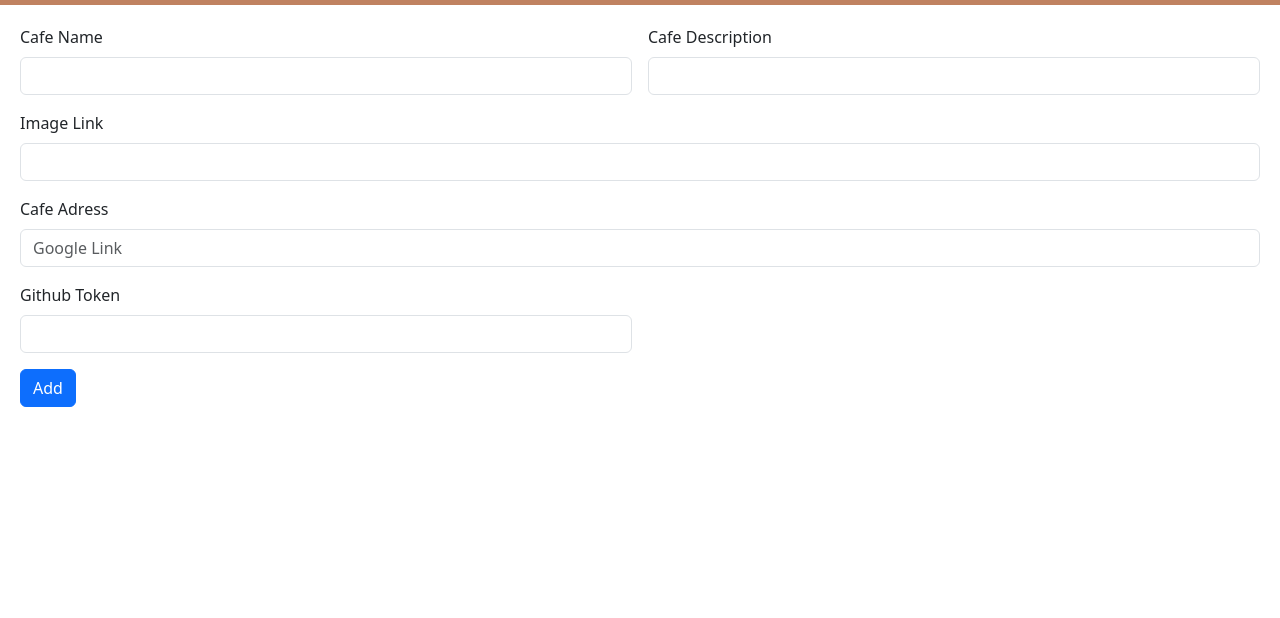
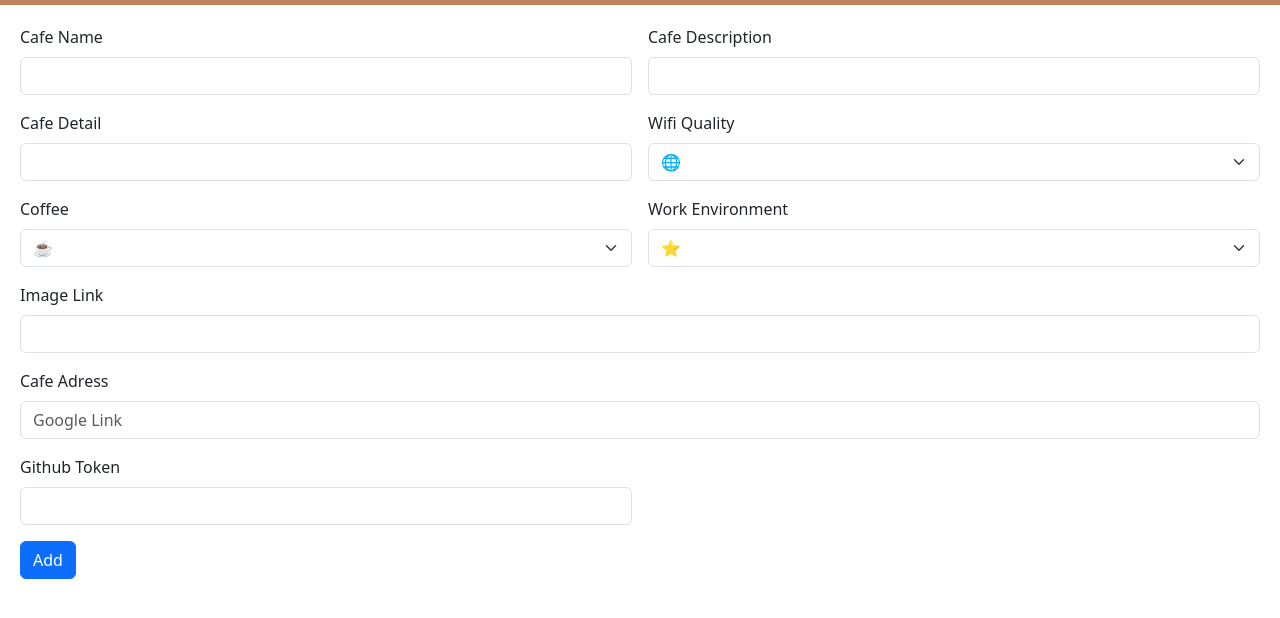
Before and after one commit to akaomerr/cafewebsite, a plain HTML site: page addcafe.html in a window 1280 px wide. Shown: the part 62-680 px from the top of the page. Drawn offline with nearby package versions, Linux system fonts and the light colour scheme.

Commit message:
add form update

```diff
--- a/addcafe.html
+++ b/addcafe.html
@@ -32,6 +32,40 @@
           <label for="cafedescription" class="form-label">Cafe Description</label>
           <input type="text" class="form-control" id="cafedescription">
         </div>
+        <div class="col-md-6">
+          <label for="detaildescription" class="form-label">Cafe Detail</label>
+          <input type="text" class="form-control" id="detaildescription">
+        </div>
+        <div class="col-md-6">
+          <label for="wifi" class="form-label">Wifi Quality</label>
+          <select class="form-select" id="wifi-quality" name="wifiquality">
+              <option value="int-1">🌐</option>
+              <option value="int-2">🌐🌐</option>
+              <option value="int-3">🌐🌐🌐</option>
+              <option value="int-4">🌐🌐🌐🌐</option>
+              <option value="int-5">🌐🌐🌐🌐🌐</option>
+          </select>
+        </div>
+        <div class="col-md-6">
+          <label for="coffee" class="form-label">Coffee</label>
+          <select class="form-select" id="coffee-quality" name="coffeequality">
+              <option value="int-1">☕</option>
+              <option value="int-2">☕☕</option>
+              <option value="int-3">☕☕☕</option>
+              <option value="int-4">☕☕☕☕</option>
+              <option value="int-5">☕☕☕☕☕</option>
+          </select>
+        </div>
+        <div class="col-md-6">
+          <label for="environment" class="form-label">Work Environment</label>
+          <select class="form-select" id="environment-quality" name="environmentquality">
+              <option value="int-1">⭐</option>
+              <option value="int-2">⭐⭐</option>
+              <option value="int-3">⭐⭐⭐</option>
+              <option value="int-4">⭐⭐⭐⭐</option>
+              <option value="int-5">⭐⭐⭐⭐⭐</option>
+          </select>
+        </div>
         <div class="col-12">
           <label for="cafeimage" class="form-label">Image Link</label>
           <input type="text" class="form-control" id="cafeimage">
--- a/addcsv.js
+++ b/addcsv.js
@@ -20,7 +20,11 @@ document.getElementById("csvform").addEventListener("submit", function (event) {
   const cafelocation = document.getElementById("cafelocation").value;
   const accessToken = document.getElementById("token").value;
   const imagelink=document.getElementById("cafeimage").value;
-  const newData = `${cafename}|${cafedescription}|${cafelocation}|${imagelink}\n`;
+  const detaildescription=document.getElementById("detaildescription").value;
+  const wifiquality=document.getElementById("wifi-quality").value;
+  const coffeequality=document.getElementById("coffee-quality").value;
+  const environmentquality=document.getElementById("environment-quality").value;
+  const newData = `${cafename}|${cafedescription}|${cafelocation}|${imagelink}|${detaildescription}|${wifiquality}|${coffeequality}|${environmentquality}\n`;
   fetch(apiUrl, {
     headers: {
       'Authorization': `token ${accessToken}`,
```
